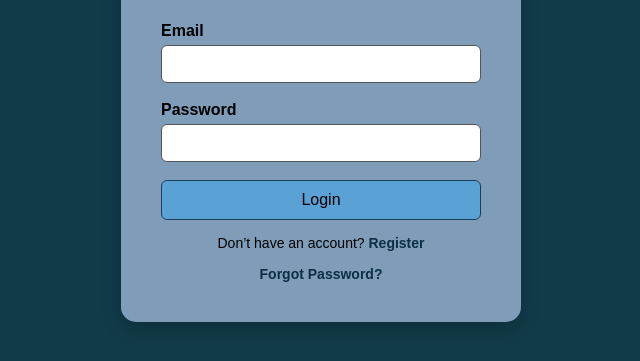
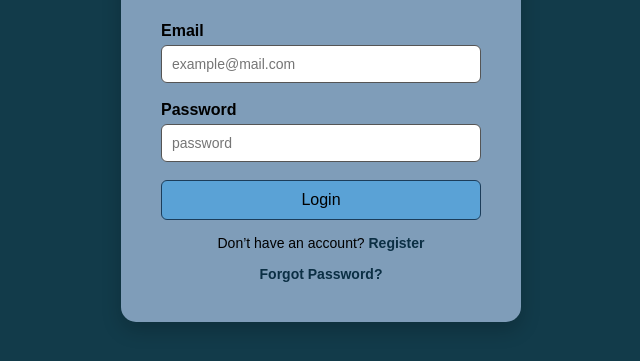
Before and after one commit to iabhinavsinghrajput/ToDo-App, a plain HTML site: page Frontend/login.html in a window 1280 px wide. Shown: the part 279-640 px from the top of the page, without its empty margins (319-959 px from the left). Drawn offline with Linux system fonts and the light colour scheme.

Commit message:
second commit

```diff
--- a/Frontend/login.html
+++ b/Frontend/login.html
@@ -5,6 +5,7 @@
   <meta name="viewport" content="width=device-width, initial-scale=1.0">
   <title>Login</title>
   <link rel="stylesheet" href="style2.css">
+
 </head>
 <body>
 <div class="container auth">
@@ -12,9 +13,9 @@
 
   <form id="loginForm">
     <label>Email</label>
-    <input type="email" id="loginEmail" required>
+    <input type="email" id="loginEmail" placeholder="example@mail.com" required>
     <label>Password</label>
-    <input type="password" id="loginPassword" required>
+    <input type="password" id="loginPassword" placeholder="password" required>
     <button type="submit" class="btn">Login</button>
   </form>
   <p id="message"></p>
@@ -24,5 +25,6 @@
 </div>
 
 <script src="login.js"></script>
+
 </body>
 </html>
```
Also changed, not shown: Frontend/register.html (+2 -2 lines), Frontend/style.css (line endings or trailing spaces).
